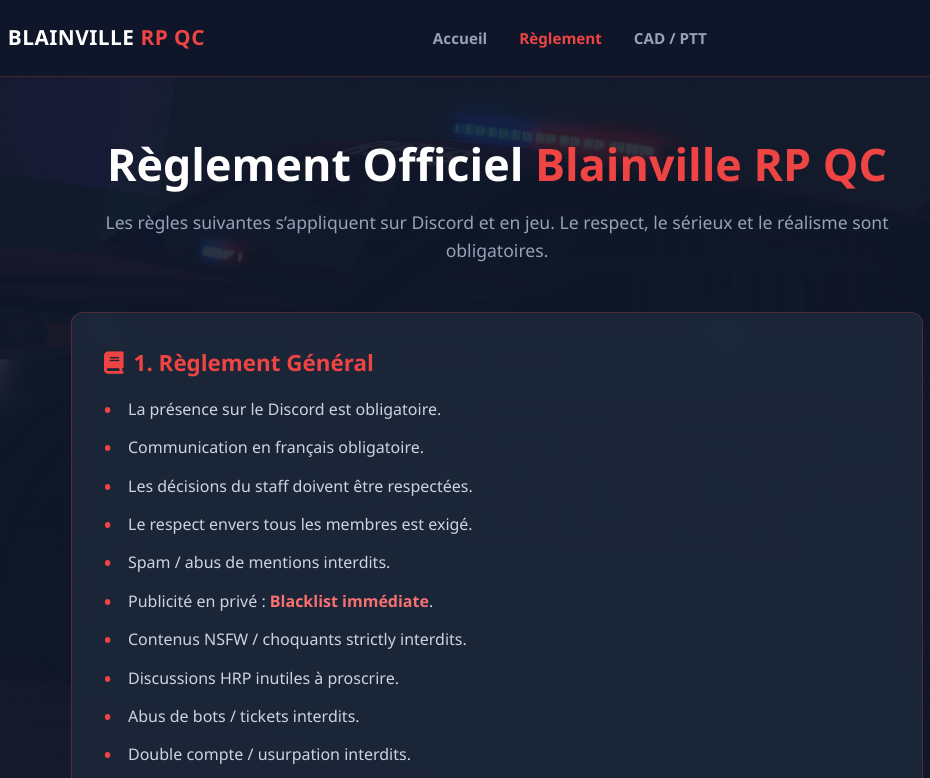
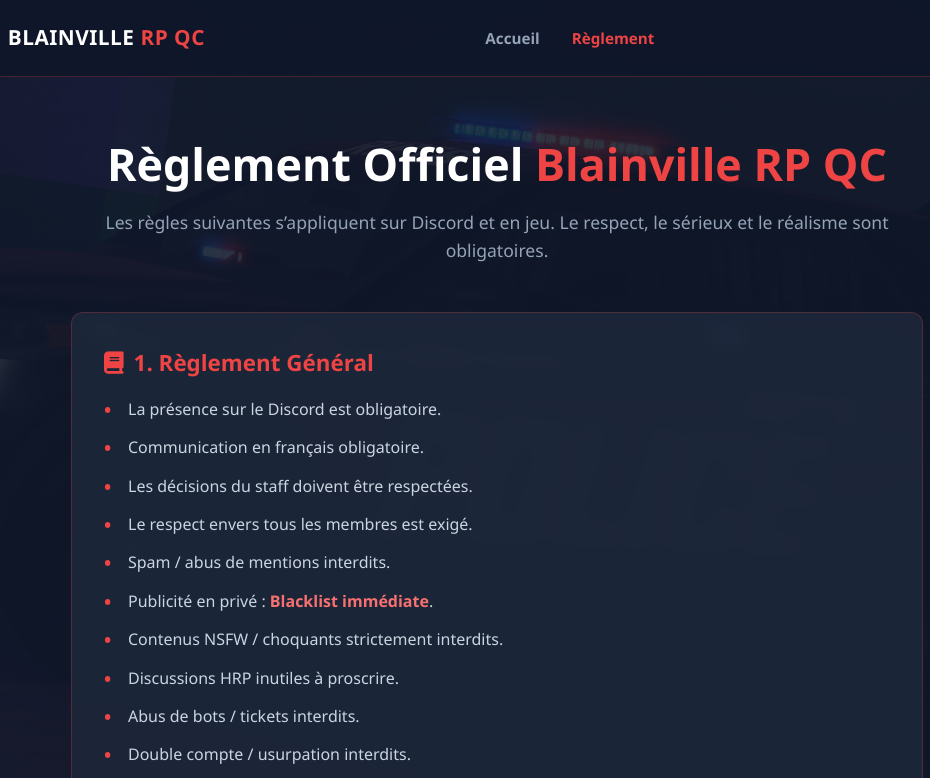
Before and after one commit to Nathan-Beli/VQC-Site-test, a website: page reglement.html in a window 1280 px wide. Shown: the top 778 px of the page, 143-1073 px from the left. Drawn offline with Linux system fonts and the light colour scheme.

Commit message:
Update reglement.html

```diff
--- a/reglement.html
+++ b/reglement.html
@@ -226,7 +226,6 @@
         <nav class="nav-links">
             <a href="index.html">Accueil</a>
             <a href="reglement.html" class="active">Règlement</a>
-            <a href="#cad">CAD / PTT</a>
         </nav>
         <a href="https://discord.gg/9xUYtvceWm" target="_blank" class="btn-discord">
             <i class="fa-brands fa-discord"></i> Rejoindre
@@ -249,7 +248,7 @@
                 <li>Le respect envers tous les membres est exigé.</li>
                 <li>Spam / abus de mentions interdits.</li>
                 <li>Publicité en privé : <span class="highlight-red">Blacklist immédiate</span>.</li>
-                <li>Contenus NSFW / choquants strictly interdits.</li>
+                <li>Contenus NSFW / choquants strictement interdits.</li>
                 <li>Discussions HRP inutiles à proscrire.</li>
                 <li>Abus de bots / tickets interdits.</li>
                 <li>Double compte / usurpation interdits.</li>
```
